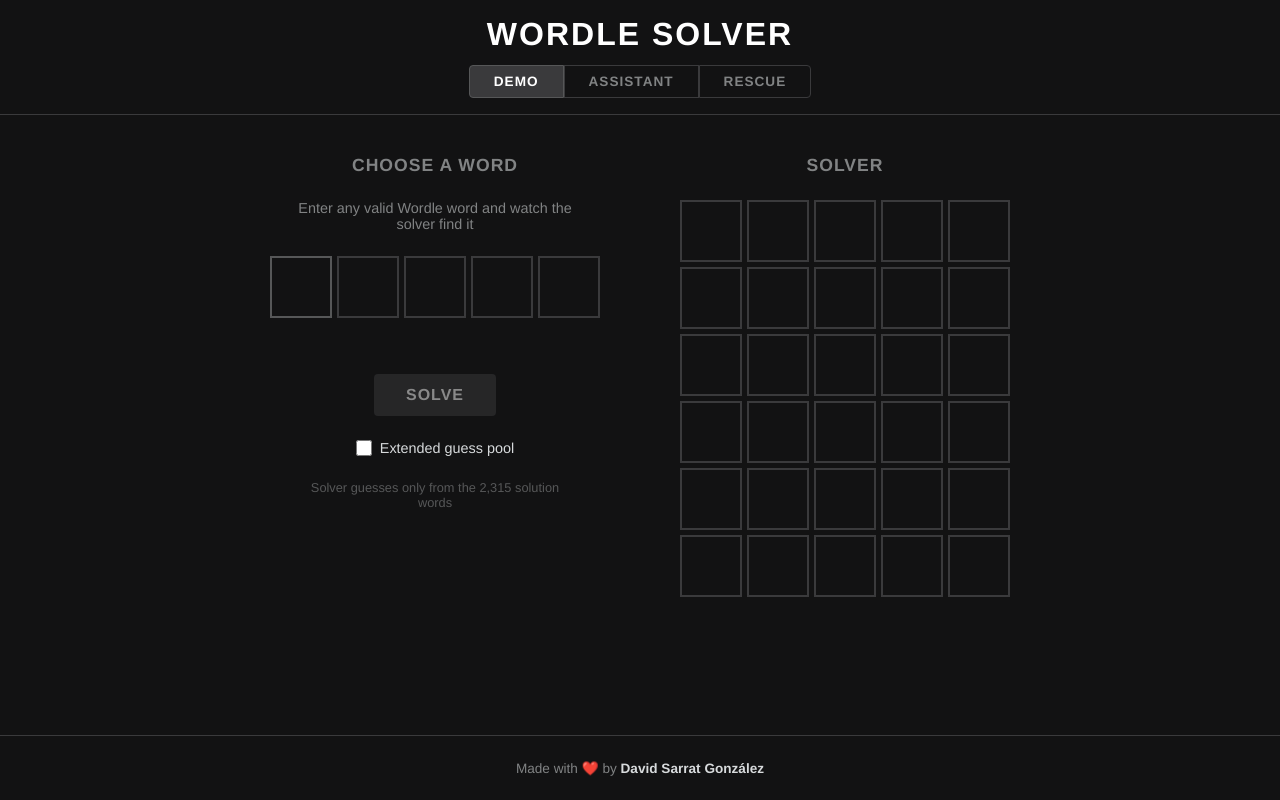
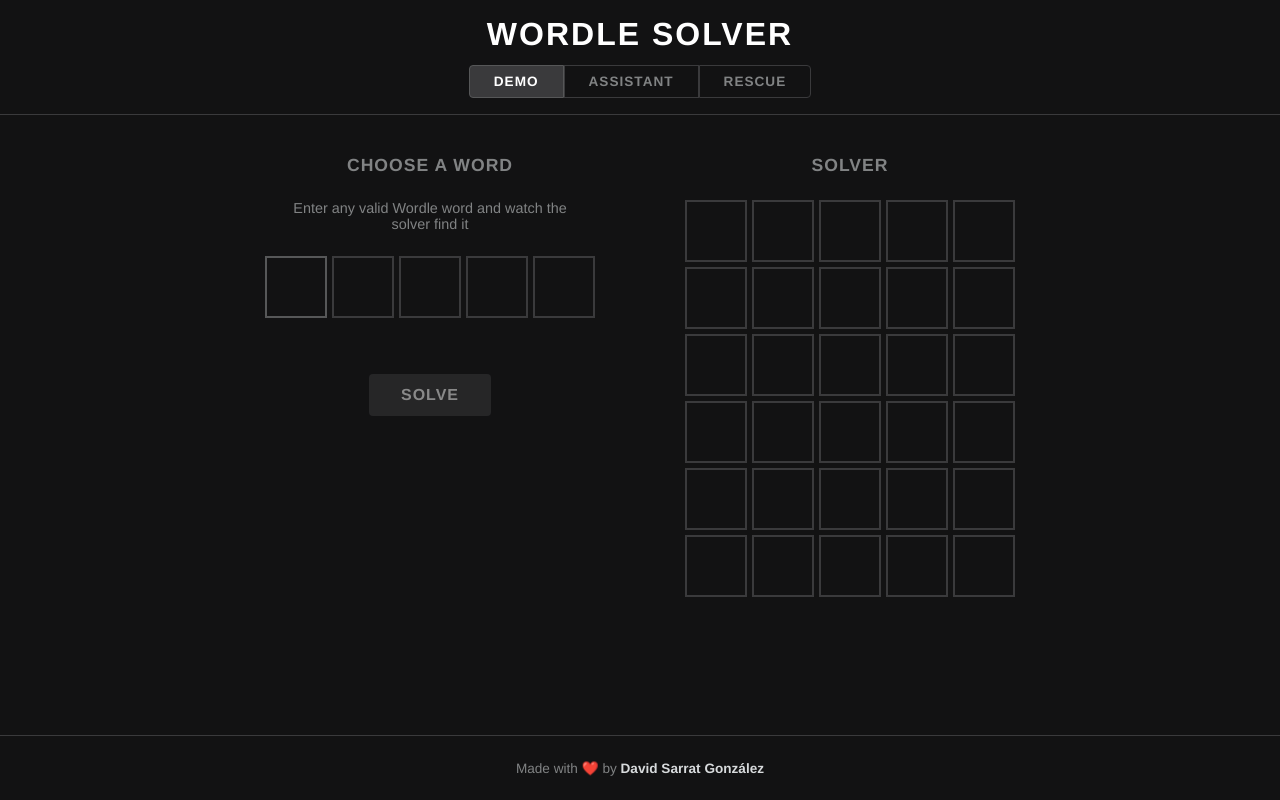
Before and after one commit to davidsarratgonzalez/wordle-solver, a React (Vite) app: page / in a window 1280 px wide. Built offline with nearby package versions, Linux system fonts and the light colour scheme.

Commit message:
feat: optimize startup

```diff
--- a/src/App.css
+++ b/src/App.css
@@ -21,6 +21,7 @@
   flex: 1;
   display: flex;
   justify-content: center;
+  align-items: flex-start;
   gap: 80px;
   padding: 40px 20px;
   flex-wrap: wrap;
@@ -31,6 +32,14 @@
   flex-direction: column;
   align-items: center;
   gap: 24px;
+}
+
+.panel-left {
+  width: 340px;
+}
+
+.panel-right {
+  width: 340px;
 }
 
 .panel h2 {
--- a/src/App.jsx
+++ b/src/App.jsx
@@ -7,7 +7,6 @@
 import { Solver } from './solver/solver.js';
 import { WORDS } from './solver/words.js';
 import { ALLOWED } from './solver/allowed.js';
-import { firstGuessReady } from './solver/precompute.js';
 import './styles/wordle.css';
 import './App.css';
 
@@ -18,7 +17,6 @@
   const [solving, setSolving] = useState(false);
   const [result, setResult] = useState(null); // { won, turns }
   const [resetKey, setResetKey] = useState(0);
-  const [hardMode, setHardMode] = useState(false);
   const timersRef = useRef([]);
 
   const fullPool = useMemo(() => [...WORDS, ...ALLOWED], []);
@@ -26,15 +24,13 @@
   const ROW_GAP = 200;
   const ROW_CYCLE = ROW_DURATION + ROW_GAP;
 
-  const handleSolve = useCallback(async (secretWord) => {
+  const handleSolve = useCallback((secretWord) => {
     timersRef.current.forEach(clearTimeout);
     timersRef.current = [];
     setResult(null);
     setSolving(true);
 
-    await firstGuessReady[hardMode ? 'extended' : 'solutions'];
-
-    const solver = new Solver(WORDS, hardMode ? fullPool : null);
+    const solver = new Solver(WORDS, fullPool);
     const results = [];
 
     for (let turn = 1; turn <= 6; turn++) {
@@ -63,7 +59,7 @@
         timersRef.current.push(doneTimer);
       }
     });
-  }, [hardMode, fullPool]);
+  }, [fullPool]);
 
   const handleReset = useCallback(() => {
     timersRef.current.forEach(clearTimeout);
@@ -126,21 +122,6 @@
               </p>
               <WordInput key={resetKey} onSolve={handleSolve} disabled={solving || !!result} />
 
-              <label className="toggle-label">
-                <input
-                  type="checkbox"
-                  checked={hardMode}
-                  onChange={(e) => setHardMode(e.target.checked)}
-                  disabled={solving || !!result}
-                />
-                <span>Extended guess pool</span>
-              </label>
-              <p className="toggle-desc">
-                {hardMode
-                  ? 'Solver can guess from all 12,972 valid words'
-                  : 'Solver guesses only from the 2,315 solution words'}
-              </p>
-
               {result && (
                 <button className="solve-btn" onClick={handleReset} style={{ marginTop: 16 }}>
                   Try another
@@ -158,15 +139,9 @@
             </section>
           </>
         ) : mode === 'assist' ? (
-          <AssistMode
-            hardMode={hardMode}
-            onHardModeChange={setHardMode}
-          />
+          <AssistMode />
         ) : (
-          <RescueMode
-            hardMode={hardMode}
-            onHardModeChange={setHardMode}
-          />
+          <RescueMode />
         )}
       </main>
 
--- a/src/components/AssistMode.jsx
+++ b/src/components/AssistMode.jsx
@@ -3,10 +3,10 @@
 import { Solver } from '../solver/solver.js';
 import { WORDS } from '../solver/words.js';
 import { ALLOWED } from '../solver/allowed.js';
-import { firstGuessReady } from '../solver/precompute.js';
 
 const FEEDBACK_CLASSES = ['grey', 'yellow', 'green'];
 const TILE_STATES = ['grey', 'yellow', 'green'];
+const FULL_POOL = [...WORDS, ...ALLOWED];
 
 function patternToStates(pattern) {
   const states = new Array(5);
@@ -24,8 +24,8 @@
 /**
  * Recreate a Solver and replay a list of past turns.
  */
-function replaySolver(pool, history) {
-  const solver = new Solver(WORDS, pool);
+function replaySolver(history) {
+  const solver = new Solver(WORDS, FULL_POOL);
   for (const { guess, pattern } of history) {
     solver.update(guess, pattern);
   }
@@ -34,24 +34,19 @@
 
 /**
  * Assistant mode: two-panel layout matching Demo.
- * Left: controls (Start, Submit, Back, Reset, toggle).
+ * Left: controls (Start, Submit, Back, Reset).
  * Right: solver grid with clickable tiles.
+ * Always uses the extended guess pool.
  */
-export default function AssistMode({ hardMode, onHardModeChange }) {
+export default function AssistMode() {
   const solverRef = useRef(null);
   const [rows, setRows] = useState([]);           // completed {guess, pattern}
   const [currentGuess, setCurrentGuess] = useState('');
   const [feedback, setFeedback] = useState([0, 0, 0, 0, 0]);
   const [status, setStatus] = useState('idle');    // idle | playing | solved | failed | impossible
 
-  function getPool() {
-    return hardMode ? [...WORDS, ...ALLOWED] : null;
-  }
-
-  async function handleStart() {
-    const pool = getPool();
-    await firstGuessReady[pool ? 'extended' : 'solutions'];
-    const solver = new Solver(WORDS, pool);
+  function handleStart() {
+    const solver = new Solver(WORDS, FULL_POOL);
     solverRef.current = solver;
     setRows([]);
     setCurrentGuess(solver.bestGuess(1));
@@ -106,7 +101,7 @@
     setRows(prev);
 
     // Rebuild solver from scratch with the remaining history
-    const solver = replaySolver(getPool(), prev);
+    const solver = replaySolver(prev);
     solverRef.current = solver;
 
     const turn = prev.length + 1;
@@ -142,32 +137,17 @@
 
   return (
     <>
-      {/* Left panel — controls */}
+      {/* Left panel */}
       <section className="panel panel-left">
         <h2>Assistant</h2>
         <p className="panel-desc">
-          The solver suggests words for your Wordle game — click tiles to report the colors you got back
+          The solver suggests words for your Wordle game, click tiles to report the colors you got back
         </p>
 
         {status === 'idle' && (
-          <>
-            <label className="toggle-label">
-              <input
-                type="checkbox"
-                checked={hardMode}
-                onChange={(e) => onHardModeChange(e.target.checked)}
-              />
-              <span>Extended guess pool</span>
-            </label>
-            <p className="toggle-desc">
-              {hardMode
-                ? 'Solver can guess from all 12,972 valid words'
-                : 'Solver guesses only from the 2,315 solution words'}
-            </p>
-            <button className="solve-btn" onClick={handleStart}>
-              Start
-            </button>
-          </>
+          <button className="solve-btn" onClick={handleStart}>
+            Start
+          </button>
         )}
 
         {playing && (
@@ -201,7 +181,7 @@
             <div className={`result-msg ${status === 'solved' ? 'win' : 'lose'}`}>
               {status === 'solved' && `Solved in ${rows.length} turn${rows.length > 1 ? 's' : ''}!`}
               {status === 'failed' && 'Failed after 6 turns'}
-              {status === 'impossible' && 'No words match — check your colors'}
+              {status === 'impossible' && 'No words match, check your colors'}
             </div>
             <button className="solve-btn" onClick={handleReset}>
               Play again
@@ -210,7 +190,7 @@
         )}
       </section>
 
-      {/* Right panel — grid */}
+      {/* Right panel */}
       <section className="panel panel-right">
         <h2>Solver</h2>
         <div className="solver-grid">
@@ -230,7 +210,7 @@
             );
           })}
 
-          {/* Current row — clickable */}
+          {/* Current row */}
           {playing && (
             <div className="grid-row">
               {currentGuess.split('').map((letter, c) => (
--- a/src/components/RescueMode.jsx
+++ b/src/components/RescueMode.jsx
@@ -3,11 +3,11 @@
 import { Solver } from '../solver/solver.js';
 import { WORDS } from '../solver/words.js';
 import { ALLOWED } from '../solver/allowed.js';
-import { firstGuessReady } from '../solver/precompute.js';
 
 const FEEDBACK_CLASSES = ['grey', 'yellow', 'green'];
 const TILE_STATES = ['grey', 'yellow', 'green'];
 const allValidWords = new Set([...WORDS, ...ALLOWED]);
+const FULL_POOL = [...WORDS, ...ALLOWED];
 
 function patternToStates(pattern) {
   const states = new Array(5);
@@ -22,8 +22,8 @@
   return fb[0] * 81 + fb[1] * 27 + fb[2] * 9 + fb[3] * 3 + fb[4];
 }
 
-function replaySolver(pool, history) {
-  const solver = new Solver(WORDS, pool);
+function replaySolver(history) {
+  const solver = new Solver(WORDS, FULL_POOL);
   for (const { guess, pattern } of history) {
     solver.update(guess, pattern);
   }
@@ -33,8 +33,9 @@
 /**
  * Rescue mode: user types past guesses, clicks grid tiles to set colors,
  * then the solver picks up from there.
+ * Always uses the extended guess pool.
  */
-export default function RescueMode({ hardMode, onHardModeChange }) {
+export default function RescueMode() {
   // --- Input phase ---
   const [entries, setEntries] = useState([]);  // [{guess, feedback: [0,0,0,0,0]}]
   const [letters, setLetters] = useState(['', '', '', '', '']);
@@ -139,20 +140,13 @@
   }
 
   // --- Rescue ---
-  function getPool() {
-    return hardMode ? [...WORDS, ...ALLOWED] : null;
-  }
-
-  async function handleRescue() {
+  function handleRescue() {
     const history = entries.map(e => ({
       guess: e.guess,
       pattern: encodeFeedback(e.feedback),
     }));
 
-    const pool = getPool();
-    await firstGuessReady[pool ? 'extended' : 'solutions'];
-
-    const solver = replaySolver(pool, history);
+    const solver = replaySolver(history);
     solverRef.current = solver;
 
     if (solver.remaining === 0) {
@@ -229,7 +223,7 @@
       ...entries.map(e => ({ guess: e.guess, pattern: encodeFeedback(e.feedback) })),
       ...prev,
     ];
-    const solver = replaySolver(getPool(), allHistory);
+    const solver = replaySolver(allHistory);
     solverRef.current = solver;
     setCurrentGuess(solver.bestGuess(allHistory.length + 1));
     setSolveFeedback([0, 0, 0, 0, 0]);
@@ -315,20 +309,6 @@
                 </button>
               )}
             </div>
-
-            <label className="toggle-label">
-              <input
-                type="checkbox"
-                checked={hardMode}
-                onChange={(e) => onHardModeChange(e.target.checked)}
-              />
-              <span>Extended guess pool</span>
-            </label>
-            <p className="toggle-desc">
-              {hardMode
-                ? 'Solver can guess from all 12,972 valid words'
-                : 'Solver guesses only from the 2,315 solution words'}
-            </p>
           </>
         )}
 
@@ -352,19 +332,19 @@
           <>
             <div className={`result-msg ${phase === 'solved' ? 'win' : 'lose'}`}>
               {phase === 'solved' && `Rescued in ${entries.length + solverRows.length} total turns!`}
-              {phase === 'failed' && 'Failed — no turns left'}
-              {phase === 'impossible' && 'No words match — check your colors'}
+              {phase === 'failed' && 'Failed, no turns left'}
+              {phase === 'impossible' && 'No words match, check your colors'}
             </div>
             <button className="solve-btn" onClick={handleFullReset}>Try again</button>
           </>
         )}
       </section>
 
-      {/* Right panel — grid */}
+      {/* Right panel */}
       <section className="panel panel-right">
         <h2>Solver</h2>
         <div className="solver-grid">
-          {/* User entries — clickable during input phase */}
+          {/* User entries */}
           {entries.map((entry, r) => (
             <div className="grid-row" key={`h${r}`}>
               {entry.guess.split('').map((letter, c) => (
@@ -397,7 +377,7 @@
             );
           })}
 
-          {/* Solver current row — clickable */}
+          {/* Solver current row */}
           {playing && (
             <div className="grid-row">
               {currentGuess.split('').map((letter, c) => (
--- a/src/main.jsx
+++ b/src/main.jsx
@@ -2,7 +2,6 @@
 import { createRoot } from 'react-dom/client';
 import App from './App.jsx';
 import './index.css';
-import './solver/precompute.js';
 
 createRoot(document.getElementById('root')).render(
   <StrictMode>
--- a/src/solver/precompute.js
+++ /dev/null
@@ -1,25 +0,0 @@
-/**
- * Precompute first guesses in a Web Worker (separate thread).
- * Results are stored in Solver._globalFirstGuess as they arrive.
- * Callers can await firstGuessReady.solutions / .extended.
- */
-import { Solver } from './solver.js';
-
-let resolveSolutions, resolveExtended;
-
-export const firstGuessReady = {
-  solutions: new Promise(r => { resolveSolutions = r; }),
-  extended:  new Promise(r => { resolveExtended = r; }),
-};
-
-const worker = new Worker(
-  new URL('./precomputeWorker.js', import.meta.url),
-  { type: 'module' }
-);
-
-worker.onmessage = (e) => {
-  const { key, guess } = e.data;
-  Solver._globalFirstGuess.set(key, guess);
-  if (key === 'solutions') resolveSolutions(guess);
-  if (key === 'extended') resolveExtended(guess);
-};
--- a/src/solver/precomputeWorker.js
+++ /dev/null
@@ -1,13 +0,0 @@
-import { Solver } from './solver.js';
-import { WORDS } from './words.js';
-import { ALLOWED } from './allowed.js';
-
-const fullPool = [...WORDS, ...ALLOWED];
-
-// Solutions-only (fast)
-const g1 = new Solver(WORDS).bestGuess(1);
-postMessage({ key: 'solutions', guess: g1 });
-
-// Extended pool (slower)
-const g2 = new Solver(WORDS, fullPool).bestGuess(1);
-postMessage({ key: 'extended', guess: g2 });
--- a/src/solver/solver.js
+++ b/src/solver/solver.js
@@ -37,7 +37,6 @@
     this.guessPool = guessPool || null;
     this.candidates = [...words];
     this.history = [];
-    this._poolKey = guessPool ? 'extended' : 'solutions';
   }
 
   /** Reset for a new game. */
@@ -57,11 +56,7 @@
     if (n === 1) return this.candidates[0];
     if (n === 2) return this.candidates[0];
 
-    // Check global first-guess cache
-    if (turn === 1 && n === this.words.length) {
-      const cached = Solver._globalFirstGuess.get(this._poolKey);
-      if (cached) return cached;
-    }
+    if (turn === 1 && n === this.words.length) return 'soare';
 
     const pool = this.guessPool || this.candidates;
     const candidateSet = new Set(this.candidates);
@@ -82,11 +77,6 @@
       }
     }
 
-    // Store in global cache
-    if (turn === 1 && n === this.words.length) {
-      Solver._globalFirstGuess.set(this._poolKey, bestGuess);
-    }
-
     return bestGuess;
   }
 
@@ -105,7 +95,3 @@
     return this.candidates.length;
   }
 }
-
-// Global first-guess cache shared across all Solver instances.
-// Key: 'solutions' | 'extended', Value: best first guess string.
-Solver._globalFirstGuess = new Map();
```
Also changed, not shown: src/styles/wordle.css (+9 -0 lines), 6 other files (tests, documents, lock files or other folders).
